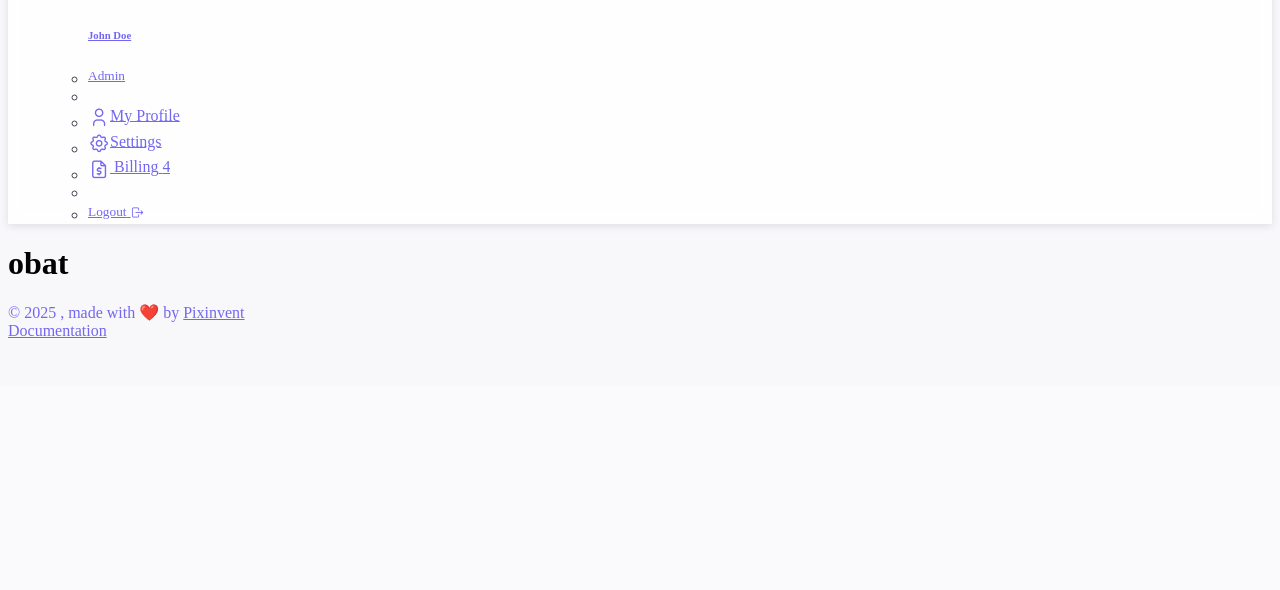
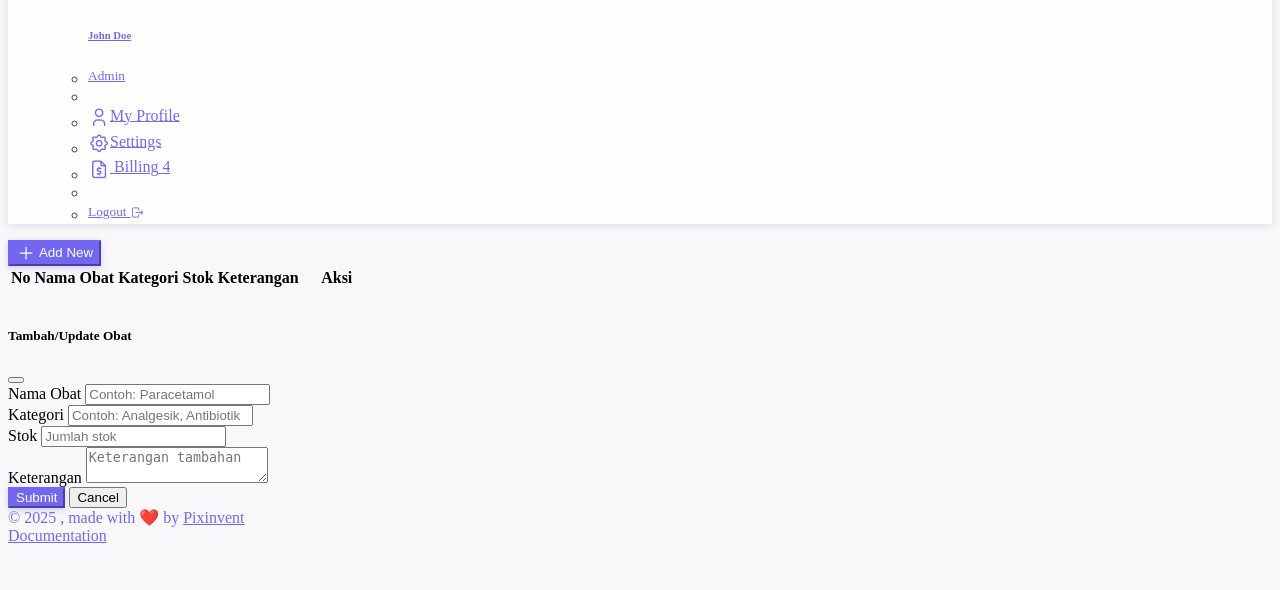
Before and after one commit to FauzanAzima26/Puskesmas, a CodeIgniter app: page /CI/index.php/obat/index in a window 1280 px wide. Shown: the part 1006-1596 px from the top of the page. Before the commit the page ends 1344 px from the top, so only its background shows below. Run offline with CodeIgniter, Linux system fonts and the light colour scheme; lists and menus that the app fills with data are empty; some libraries are stand-ins or nearby versions.

Commit message:
membuat CRUD obat

```diff
--- a/application/config/routes.php
+++ b/application/config/routes.php
@@ -86,6 +86,8 @@ $route['doctor/delete/(:num)'] = 'doctor/delete/$1';
 
 
 $route['obat'] = 'obat/index';
+$route['obat/store'] = 'obat/store';
+$route['obat/get_data'] = 'obat/get_data';
 
 $route['penyakit'] = 'penyakit/index';
 
--- a/application/controllers/Obat.php
+++ b/application/controllers/Obat.php
@@ -1,9 +1,85 @@
 <?php
-class Obat extends CI_Controller{
-    public function index(){
+defined('BASEPATH') or exit('No direct script access allowed');
+
+class Obat extends CI_Controller
+{
+
+    public function __construct()
+    {
+        parent::__construct();
+        $this->load->model('Obat_model');
+        $this->load->helper('url');
+        $this->load->helper('security');
+    }
+
+    public function index()
+    {
         $data['title'] = 'Obat';
         $data['content'] = 'backend/obat/index';
         $this->load->view('backend/layouts/header', $data);
         $this->load->view('backend/layouts/main', $data);
     }
+
+    public function get_data()
+    {
+        // Jika ada parameter ID (untuk edit)
+        if ($this->input->get('id')) {
+            $id = $this->input->get('id');
+            $obat = $this->Obat_model->get_by_id($id);
+
+            if ($obat) {
+                echo json_encode([
+                    'id_obat' => $obat->id_obat,
+                    'nama_obat' => $obat->nama_obat,
+                    'kategori' => $obat->kategori,
+                    'stok' => $obat->stok,
+                    'keterangan' => $obat->keterangan
+                ]);
+            } else {
+                echo json_encode([
+                    'error' => 'Data tidak ditemukan'
+                ]);
+            }
+            return;
+        }
+
+        // Jika tidak ada ID (untuk DataTable)
+        $data = $this->Obat_model->get_datatables();
+        echo json_encode([
+            "data" => $data
+        ]);
+    }
+
+    public function store()
+    {
+        $data = $this->input->post();
+
+        if ($this->input->post('_method') == 'DELETE') {
+            // Proses delete
+            $id = $this->input->post('id_obat');
+            $delete = $this->Obat_model->delete($id);
+
+            if ($delete) {
+                echo json_encode(['success' => true, 'message' => 'Data berhasil dihapus']);
+            } else {
+                echo json_encode(['success' => false, 'message' => 'Gagal menghapus data']);
+            }
+            return;
+        }
+
+        if (empty($data['id_obat'])) {
+            // Proses insert
+            $insert = $this->Obat_model->insert($data);
+            $message = $insert ? 'Data berhasil ditambahkan' : 'Gagal menambahkan data';
+        } else {
+            // Proses update
+            $update = $this->Obat_model->update($data['id_obat'], $data);
+            $message = $update ? 'Data berhasil diperbarui' : 'Gagal memperbarui data';
+        }
+
+        echo json_encode([
+            'success' => isset($insert) ? $insert : $update,
+            'message' => $message
+        ]);
+    }
 }
--- /dev/null
+++ b/application/models/Obat_model.php
@@ -0,0 +1,39 @@
+<?php
+defined('BASEPATH') or exit('No direct script access allowed');
+
+class Obat_model extends CI_Model
+{
+
+    private $table = 'tb_obat';
+
+    public function get_datatables()
+    {
+        $this->db->select('*');
+        $this->db->from('tb_obat');
+        return $this->db->get()->result();
+    }
+
+    public function get_by_id($id)
+    {
+        $this->db->where('id_obat', $id);
+        $query = $this->db->get('tb_obat');
+        return $query->row(); // Mengembalikan single object
+    }
+
+    public function insert($data)
+    {
+        return $this->db->insert('tb_obat', $data);
+    }
+
+    public function update($id, $data)
+    {
+        $this->db->where('id_obat', $id);
+        return $this->db->update('tb_obat', $data);
+    }
+
+    public function delete($id)
+    {
+        $this->db->where('id_obat', $id);
+        return $this->db->delete('tb_obat');
+    }
+}
--- a/application/views/backend/obat/index.php
+++ b/application/views/backend/obat/index.php
@@ -1 +1,82 @@
-<h1>obat</h1>
+<div id="doctor-form" data-store-url="<?= site_url('obat/store') ?>"
+    data-get-data-url="<?= site_url('obat/get_data') ?>">
+</div>
+
+
+<div class="container-xxl flex-grow-1 container-p-y">
+    <div class="mb-3">
+        <button class="btn btn-primary" type="button" data-bs-toggle="offcanvas" data-bs-target="#add-new-record">
+            <i class="ti ti-plus"></i> Add New
+        </button>
+    </div>
+    <div class="card">
+        <div class="card-datatable table-responsive pt-0">
+            <table class="obat table">
+                <thead>
+                    <tr>
+                        <th>No</th>
+                        <th>Nama Obat</th>
+                        <th>Kategori</th>
+                        <th>Stok</th>
+                        <th>Keterangan</th>
+                        <th width="20%">Aksi</th>
+                    </tr>
+                </thead>
+                <tbody>
+                </tbody>
+            </table>
+        </div>
+    </div>
+</div>
+
+<!-- Modal to add new record -->
+<div class="offcanvas offcanvas-end" id="add-new-record">
+    <div class="offcanvas-header border-bottom">
+        <h5 class="offcanvas-title" id="exampleModalLabel">Tambah/Update Obat</h5>
+        <button type="button" class="btn-close text-reset" data-bs-dismiss="offcanvas" aria-label="Close"></button>
+    </div>
+    <div class="offcanvas-body flex-grow-1">
+        <form class="add-new-record pt-0 row g-2" id="form-add-new-record" onsubmit="return false">
+            <input type="hidden" name="id_obat" id="id_obat">
+
+            <!-- Nama Obat -->
+            <div class="col-sm-12">
+                <label class="form-label" for="nama_obat">Nama Obat</label>
+                <input type="text" id="nama_obat" name="nama_obat" class="form-control"
+                    placeholder="Contoh: Paracetamol" required />
+            </div>
+
+            <!-- Kategori -->
+            <div class="col-sm-12">
+                <label class="form-label" for="kategori">Kategori</label>
+                <input type="text" id="kategori" name="kategori" class="form-control"
+                    placeholder="Contoh: Analgesik, Antibiotik" required />
+            </div>
+
+            <!-- Stok -->
+            <div class="col-sm-12">
+                <label class="form-label" for="stok">Stok</label>
+                <input type="number" id="stok" name="stok" class="form-control" placeholder="Jumlah stok" required />
+            </div>
+
+            <!-- Keterangan -->
+            <div class="col-sm-12">
+                <label class="form-label" for="keterangan">Keterangan</label>
+                <textarea id="keterangan" name="keterangan" class="form-control"
+                    placeholder="Keterangan tambahan"></textarea>
+            </div>
+
+            <!-- Tombol Submit -->
+            <div class="col-sm-12">
+                <button type="submit" class="btn btn-primary data-submit me-sm-4 me-1">Submit</button>
+                <button type="reset" class="btn btn-outline-secondary" data-bs-dismiss="offcanvas">Cancel</button>
+            </div>
+        </form>
+    </div>
+</div>
+
+<!--/ DataTable with Buttons -->
+<script src="<?= base_url('assets/vendor/libs/jquery/jquery.js') ?>"></script>
+<script src="<?= base_url('assets/vendor/libs/datatables-bs5/datatables-bootstrap5.js') ?>"></script>
+<script src="<?= base_url('assets/js/backend/obat.js') ?>"></script>
+<script src="https://cdn.jsdelivr.net/npm/sweetalert2@11"></script>
--- /dev/null
+++ b/assets/js/backend/obat.js
@@ -0,0 +1,133 @@
+const table = $(".obat").DataTable({
+	ajax: {
+		url: $("#doctor-form").data("get-data-url"),
+		type: "GET",
+		dataSrc: "data",
+	},
+	columns: [
+		{
+			data: null,
+			render: (data, type, row, meta) => meta.row + 1,
+		},
+		{ data: "nama_obat" },
+		{ data: "kategori" },
+		{ data: "stok" },
+		{ data: "keterangan" },
+		{
+			data: null,
+			render: (data, type, row) => `
+                <button class="btn btn-sm btn-warning edit" data-id="${row.id_obat}">Edit</button>
+                <button class="btn btn-sm btn-danger delete" data-id="${row.id_obat}">Delete</button>
+            `,
+		},
+	],
+});
+
+// Submit form
+$("#form-add-new-record").on("submit", function (e) {
+	e.preventDefault();
+	const formData = $(this).serialize();
+	const url = $("#doctor-form").data("store-url");
+
+	$.ajax({
+		url: url,
+		type: "POST",
+		data: formData,
+		dataType: "json",
+		success: function (response) {
+			if (response.success) {
+				Swal.fire("Berhasil", response.message, "success");
+				$("#form-add-new-record")[0].reset();
+				bootstrap.Offcanvas.getInstance("#add-new-record").hide();
+				table.ajax.reload(null, false);
+			} else {
+				Swal.fire("Gagal", response.message, "error");
+			}
+		},
+		error: function (xhr) {
+			Swal.fire("Error", "Terjadi kesalahan saat menyimpan data", "error");
+		},
+	});
+});
+
+// Edit
+$(document).on("click", ".edit", function () {
+	const id = $(this).data("id");
+	const getUrl = $("#doctor-form").data("get-data-url");
+
+	console.log("Mengambil data obat dengan ID:", id);
+
+	$.ajax({
+		url: getUrl,
+		type: "GET",
+		data: { id: id },
+		dataType: "json",
+		success: function (response) {
+			console.log("Response dari server:", response);
+
+			// Periksa apakah response memiliki id_obat
+			if (response && response.id_obat) {
+				$("#id_obat").val(response.id_obat);
+				$("#nama_obat").val(response.nama_obat);
+				$("#kategori").val(response.kategori);
+				$("#stok").val(response.stok);
+				$("#keterangan").val(response.keterangan);
+
+				const offcanvas = new bootstrap.Offcanvas("#add-new-record");
+				offcanvas.show();
+			} else {
+				console.error("Data tidak valid:", response);
+				Swal.fire({
+					title: "Error",
+					text: response.error || "Data obat tidak ditemukan",
+					icon: "error",
+				});
+			}
+		},
+		error: function (xhr, status, error) {
+			console.error("Error:", error);
+			Swal.fire({
+				title: "Error",
+				text: "Gagal mengambil data obat dari server",
+				icon: "error",
+			});
+		},
+	});
+});
+
+// Delete
+$(document).on("click", ".delete", function () {
+	const id = $(this).data("id");
+
+	Swal.fire({
+		title: "Yakin hapus data?",
+		text: "Data yang dihapus tidak dapat dikembalikan!",
+		icon: "warning",
+		showCancelButton: true,
+		confirmButtonText: "Ya, hapus!",
+		cancelButtonText: "Batal",
+	}).then((result) => {
+		if (result.isConfirmed) {
+			$.ajax({
+				url: $("#doctor-form").data("store-url"),
+				type: "POST",
+				data: {
+					id_obat: id,
+					_method: "DELETE",
+				},
+				dataType: "json",
+				success: function (response) {
+					if (response.success) {
+						Swal.fire("Berhasil", response.message, "success");
+						table.ajax.reload(null, false);
+					} else {
+						Swal.fire("Gagal", response.message, "error");
+					}
+				},
+				error: function (xhr) {
+					Swal.fire("Error", "Terjadi kesalahan saat menghapus data", "error");
+				},
+			});
+		}
+	});
+});
```
